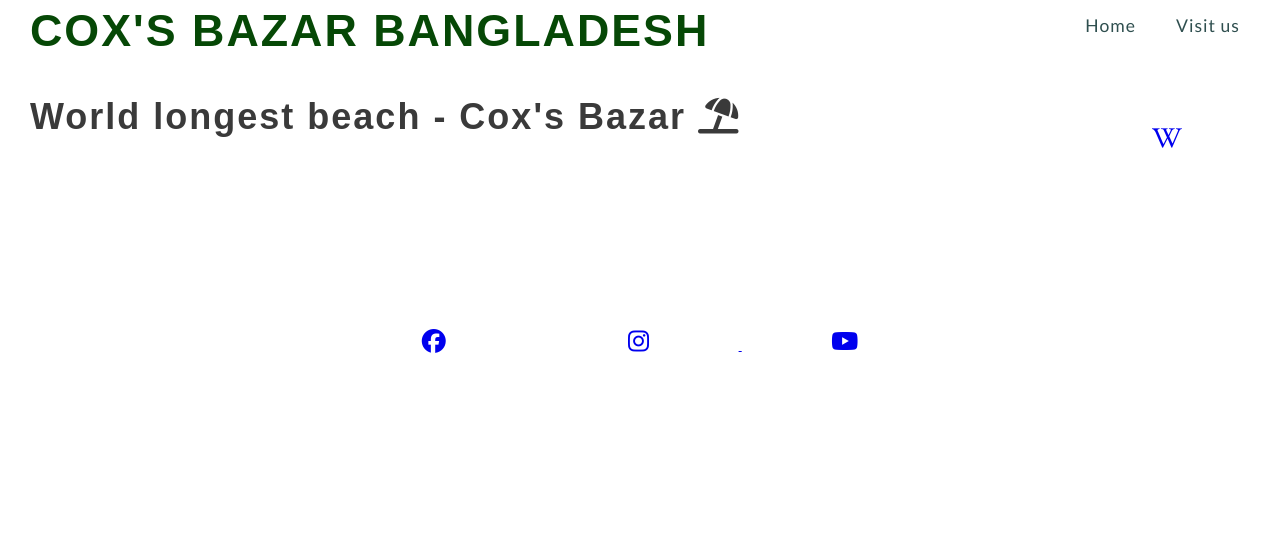
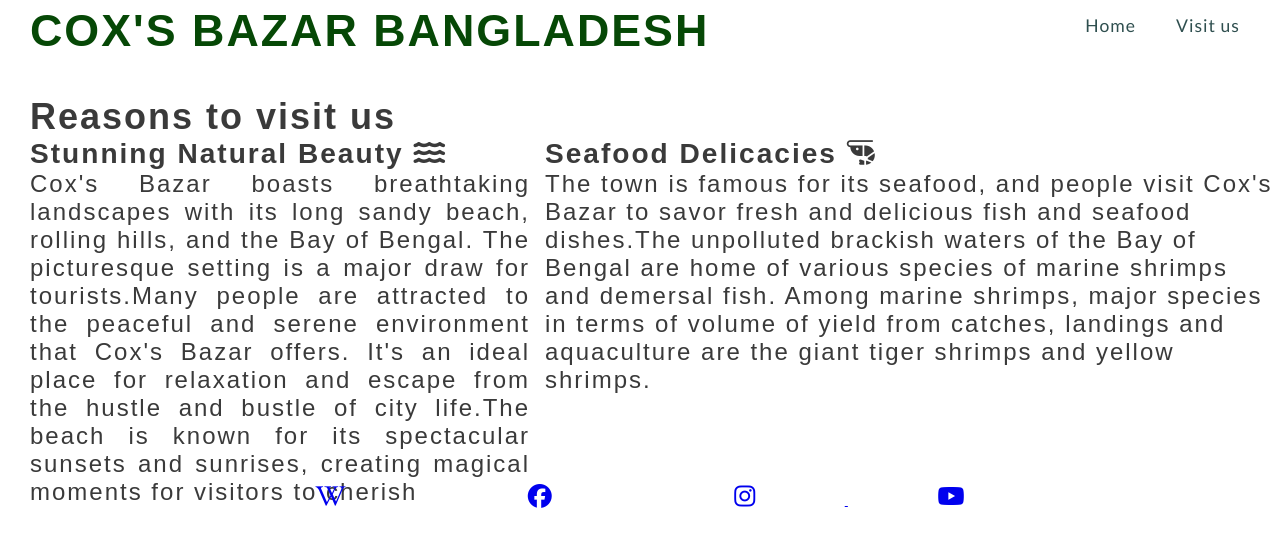
Before and after one commit to fh255/project-1, a plain HTML site: page about.html in a window 1280 px wide. Drawn offline with Linux system fonts and the light colour scheme.

Commit message:
add and style nature and seafood div

```diff
--- a/about.html
+++ b/about.html
@@ -30,8 +30,24 @@
 
     <section id="reasons">
         <h2>
-            World longest beach - Cox's Bazar <i class="fa-solid fa-umbrella-beach"></i>
+            Reasons to visit us
         </h2>
+        <div id="nature">
+            <h3>Stunning Natural Beauty <i class="fa-solid fa-water"></i></h3>
+            <p>Cox's Bazar boasts breathtaking landscapes with its long sandy beach, rolling hills, and the
+            Bay of Bengal. The picturesque setting is a major draw for tourists.Many people are attracted to the peaceful and serene environment that Cox's Bazar offers. It's an
+            ideal place for relaxation and escape from the hustle and bustle of city life.The beach is known for its spectacular sunsets and sunrises, creating magical moments for visitors
+            to cherish</p>
+        </div>
+
+        <div id=" seafood ">
+            <h3>Seafood Delicacies <i class="fa-solid fa-shrimp"></i></h3>
+            <p>The town is famous for its seafood, and people visit Cox's Bazar to savor fresh and delicious fish
+            and seafood dishes.The unpolluted brackish waters of the Bay of Bengal are home of various species of marine shrimps and demersal fish.
+            Among marine shrimps, major species in terms of volume of yield from catches, landings and aquaculture are the giant
+            tiger shrimps and yellow shrimps.</p>
+        </div>
+
     </section>
 
 
--- a/asstets/css/style.css
+++ b/asstets/css/style.css
@@ -157,3 +157,21 @@ footer {
     letter-spacing: 2px;
     font-family: Oswald, sans-serif;
 }
+#nature{
+float: left;
+height: 250px;
+width: 40%;
+text-align: justify;
+margin-top: auto;
+margin-right: 15px;
+}
+
+#seafood{
+    float: right;
+    height: 250px;
+        width: 40%;
+        text-align: justify;
+        margin-top: auto;
+        margin-right: 15px;
+        margin-left: 15px;
+}
```
